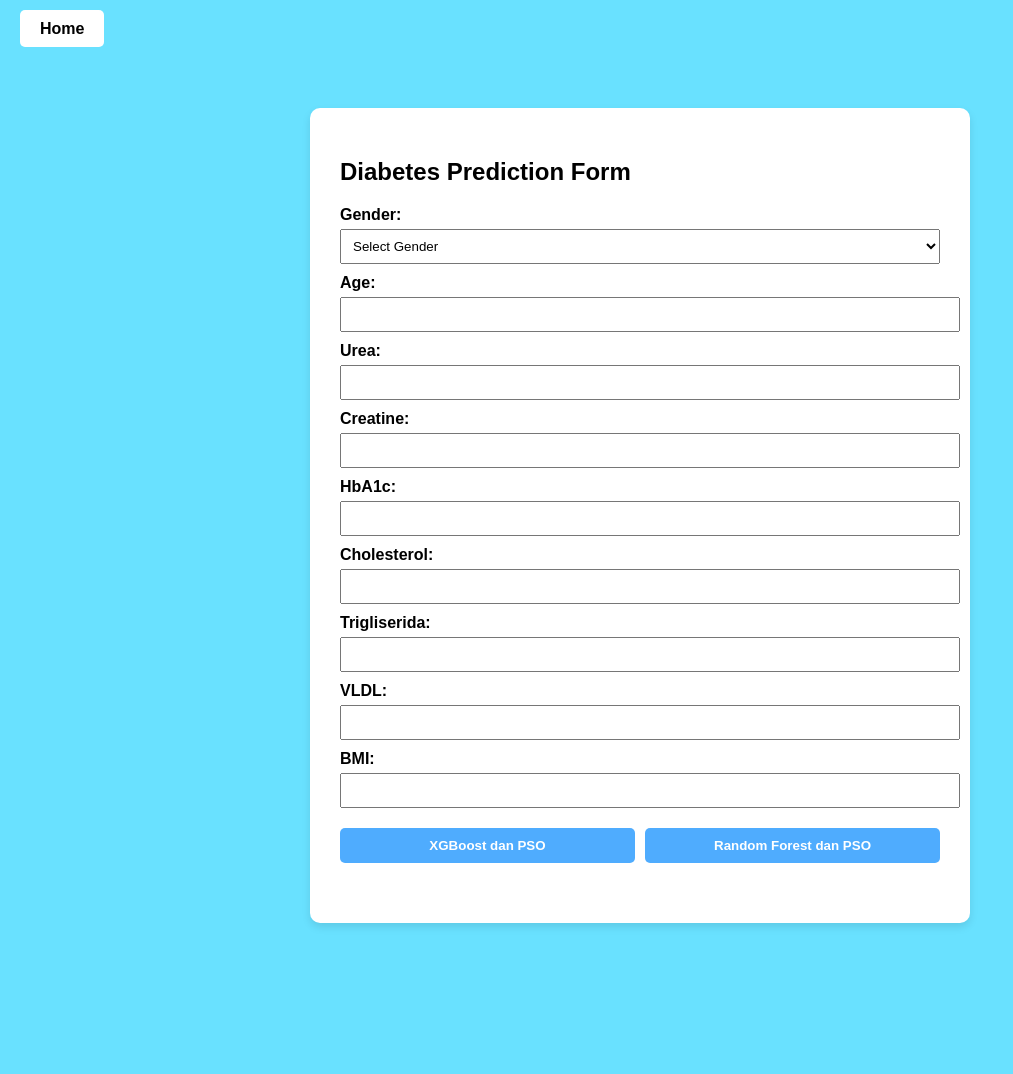
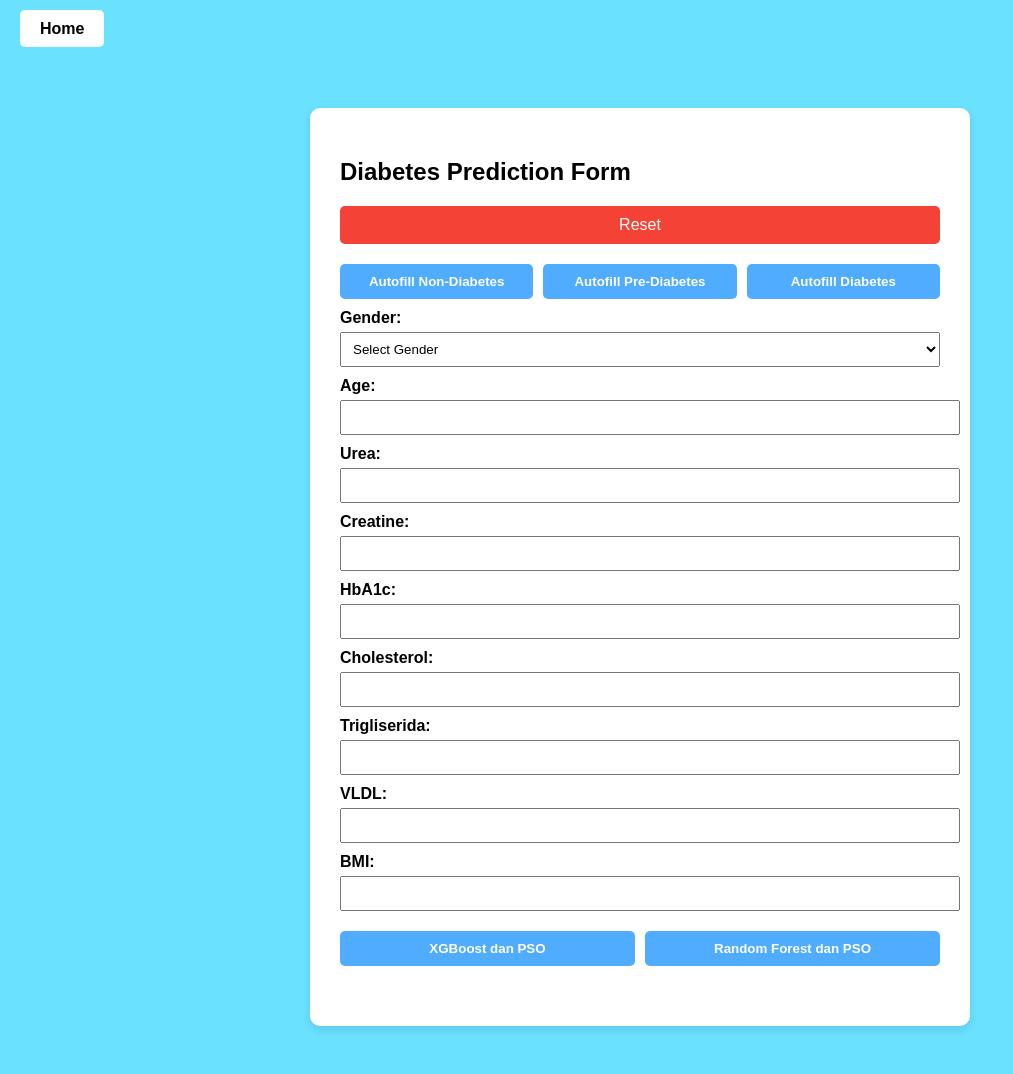
Before and after one commit to abrartaf/TA, a Flask app: page /predict in a window 1280 px wide. Shown: the whole page, without its empty margins (0-1013 px from the left). Before the commit the page ends 927 px from the top, so only its background shows below. Run offline with Flask 3, Linux system fonts and the light colour scheme; parts of the project's set-up code (start-up, migrations or seed data) failed here and were passed over.

Commit message:
AutoFill

```diff
--- a/app.py
+++ b/app.py
@@ -100,6 +100,12 @@ def predict():
                            prediction_xgb=prediction_xgb,
                            prediction_rf=prediction_rf,
                            form_data=form_data)
+@app.route("/reset")
+def reset():
+    session.pop("form_data", None)
+    session.pop("prediction_xgb", None)
+    session.pop("prediction_rf", None)
+    return redirect(url_for("predict"))
 
 if __name__ == "__main__":
     with app.app_context():
--- a/templates/model_both.html
+++ b/templates/model_both.html
@@ -81,6 +81,24 @@
             font-weight: bold;
         }
     </style>
+    <script>
+        function autofill(value) {
+            const data = {
+                non: { Gender: 'Male', Age: 30, Urea: 4.2, Creatine: 0.9, HbA1c: 5.4, Cholesterol: 180, Trigliserida: 100, VLDL: 20, BMI: 23 },
+                pra: { Gender: 'Female', Age: 45, Urea: 5.0, Creatine: 1.1, HbA1c: 6.2, Cholesterol: 190, Trigliserida: 130, VLDL: 26, BMI: 28 },
+                dia: { Gender: 'Male', Age: 55, Urea: 6.1, Creatine: 1.4, HbA1c: 8.1, Cholesterol: 220, Trigliserida: 180, VLDL: 36, BMI: 32 },
+            }[value];
+            for (const [key, val] of Object.entries(data)) {
+                document.querySelector(`[name=${key}]`).value = val;
+            }
+        }
+
+        function resetForm() {
+            document.querySelector("form").reset();
+
+            window.location.href = "/predict";
+        }
+    </script>
 </head>
 
 <body>
@@ -91,6 +109,14 @@
 
     <div class="container">
         <h2>Diabetes Prediction Form</h2>
+        <div class="buttons">
+            <a href="/reset" style="flex: 1; text-align: center; padding: 10px; background-color: #f44336; color: white; text-decoration: none; border-radius: 5px;">Reset</a>
+        </div>
+        <div class="buttons">
+            <button type="button" onclick="autofill('non')">Autofill Non-Diabetes</button>
+            <button type="button" onclick="autofill('pra')">Autofill Pre-Diabetes</button>
+            <button type="button" onclick="autofill('dia')">Autofill Diabetes</button>
+        </div>
         <form method="POST" id="predictionForm">
             <label>Gender:</label>
             <select name="Gender" required>
@@ -131,10 +157,10 @@
 
         <div class="result">
             {% if prediction_xgb %}
-                <p>XGBoost dan PSO: {{ prediction_xgb }}</p>
+            <p>XGBoost dan PSO: {{ prediction_xgb }}</p>
             {% endif %}
             {% if prediction_rf %}
-                <p>Random Forest dan PSO: {{ prediction_rf }}</p>
+            <p>Random Forest dan PSO: {{ prediction_rf }}</p>
             {% endif %}
         </div>
     </div>
```
